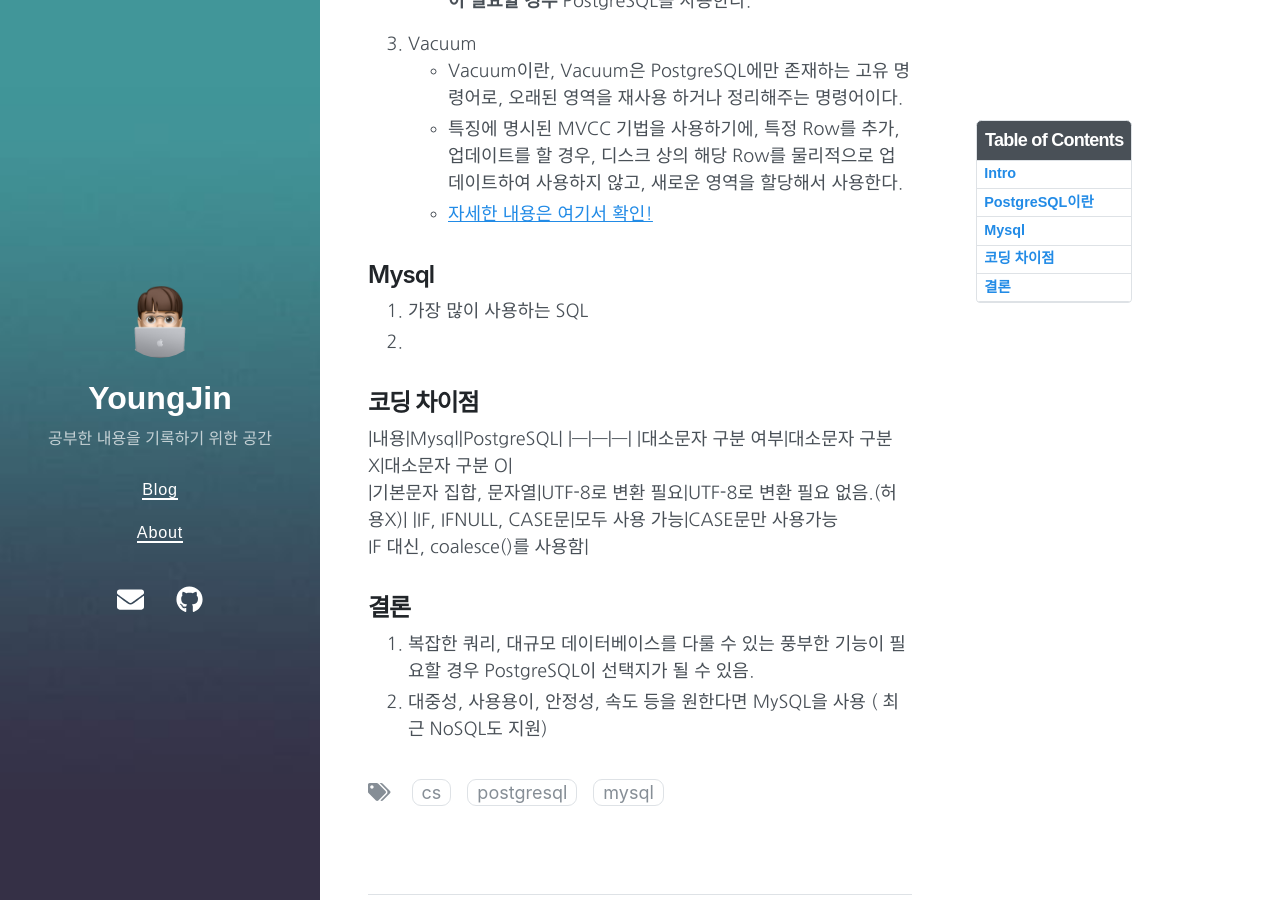
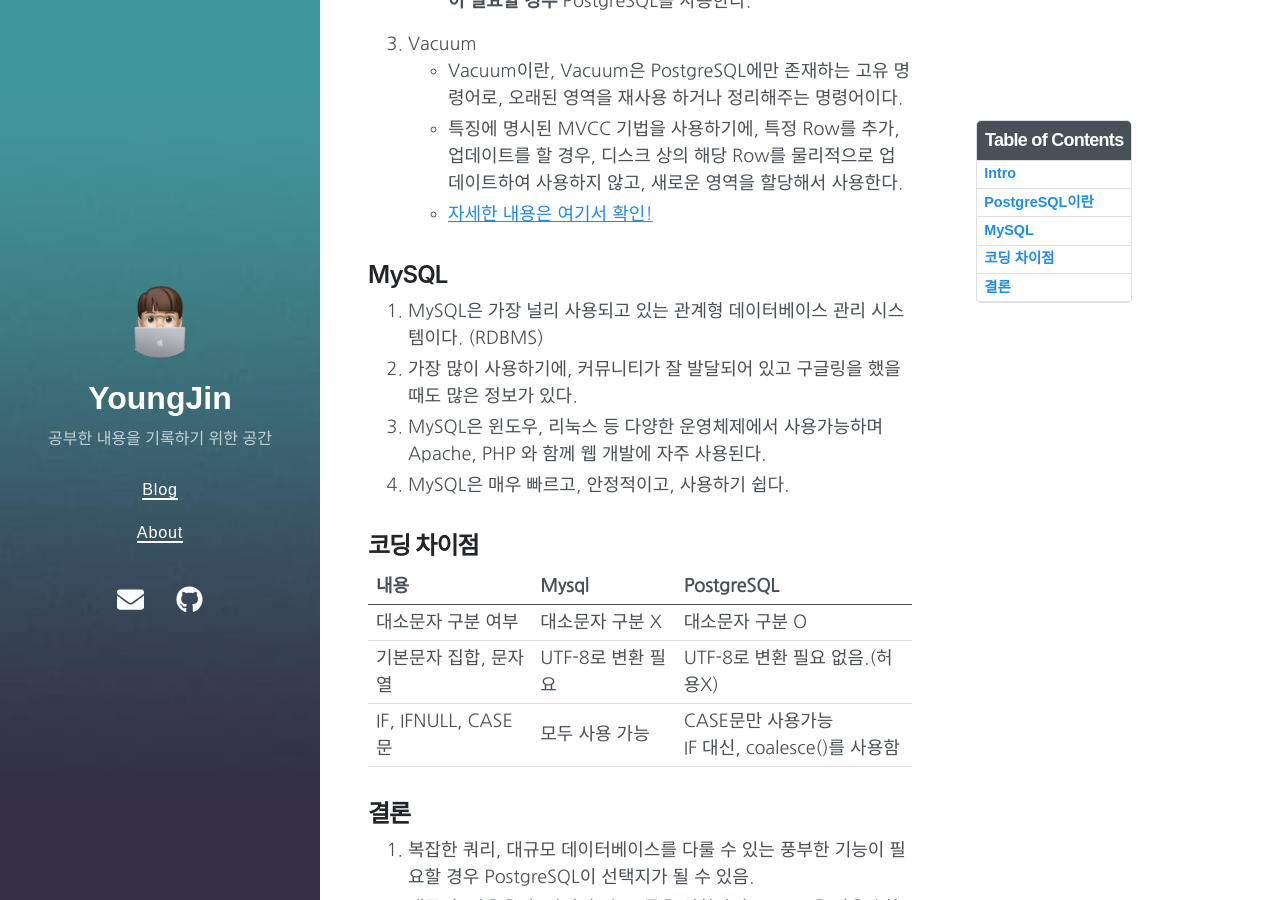
Before and after one commit to parkyoungjiin/parkyoungjiin.github.io, a Jekyll site: the page built from _posts/2023-04-23-PostgreSQL vs Mysql.md, in a window 1280 px wide and 900 px high, scrolled down 970 px. Built offline with Jekyll 4.4.1, drawn with Linux system fonts in a browser that asks for light colours; nearby versions of some CDN libraries; some of the changed text lies outside the part shown.

Commit message:
Update 2023-04-23-PostgreSQL vs Mysql.md

```diff
--- a/_posts/2023-04-23-PostgreSQL vs Mysql.md
+++ b/_posts/2023-04-23-PostgreSQL vs Mysql.md
@@ -11,8 +11,7 @@ toc_label: "SQL"
 
 ## PostgreSQL이란
 1. PostgreSQL 개념
-- 개발자 커뮤니티에서 만들어진 SQL으로, 다른 DBMS보다 기능이 더 많다.
-    - [Postgre의 역사](https://sungsoo.github.io/2014/08/01/postgresql.md.html)
+- 개발자 커뮤니티에서 만들어진 SQL으로, 다른 DBMS보다 기능이 더 많다. 참고 - [Postgre의 역사](https://sungsoo.github.io/2014/08/01/postgresql.md.html)
 - 테이블, 열에 대한 정보를 단순히 저장만 하는 것이 아니라, 사용자가 **데이터 형식/인덱스 형식/함수형 언어**를 정의할 수 있다.
     - 본래 데이터 형식 지원 + 사용자 지정 함수도 가능.
 
@@ -33,11 +32,15 @@ toc_label: "SQL"
     - 특징에 명시된 MVCC 기법을 사용하기에, 특정 Row를 추가, 업데이트를 할 경우, 디스크 상의 해당 Row를 물리적으로 업데이트하여 사용하지 않고, 새로운 영역을 할당해서 사용한다.
     - [자세한 내용은 여기서 확인!](https://mangkyu.tistory.com/71)
 
-## Mysql
-1. 가장 많이 사용하는 SQL
-2.
+## MySQL
+1. MySQL은 가장 널리 사용되고 있는 관계형 데이터베이스 관리 시스템이다. (RDBMS)
+2. 가장 많이 사용하기에, 커뮤니티가 잘 발달되어 있고 구글링을 했을 때도 많은 정보가 있다.
+3. MySQL은 윈도우, 리눅스 등 다양한 운영체제에서 사용가능하며 Apache, PHP 와 함께 웹 개발에 자주 사용된다.
+4. MySQL은 매우 빠르고, 안정적이고, 사용하기 쉽다.
+
 
 ## 코딩 차이점
+
 |내용|Mysql|PostgreSQL|
 |---|---|---|
 |대소문자 구분 여부|대소문자 구분 X|대소문자 구분 O|
```
